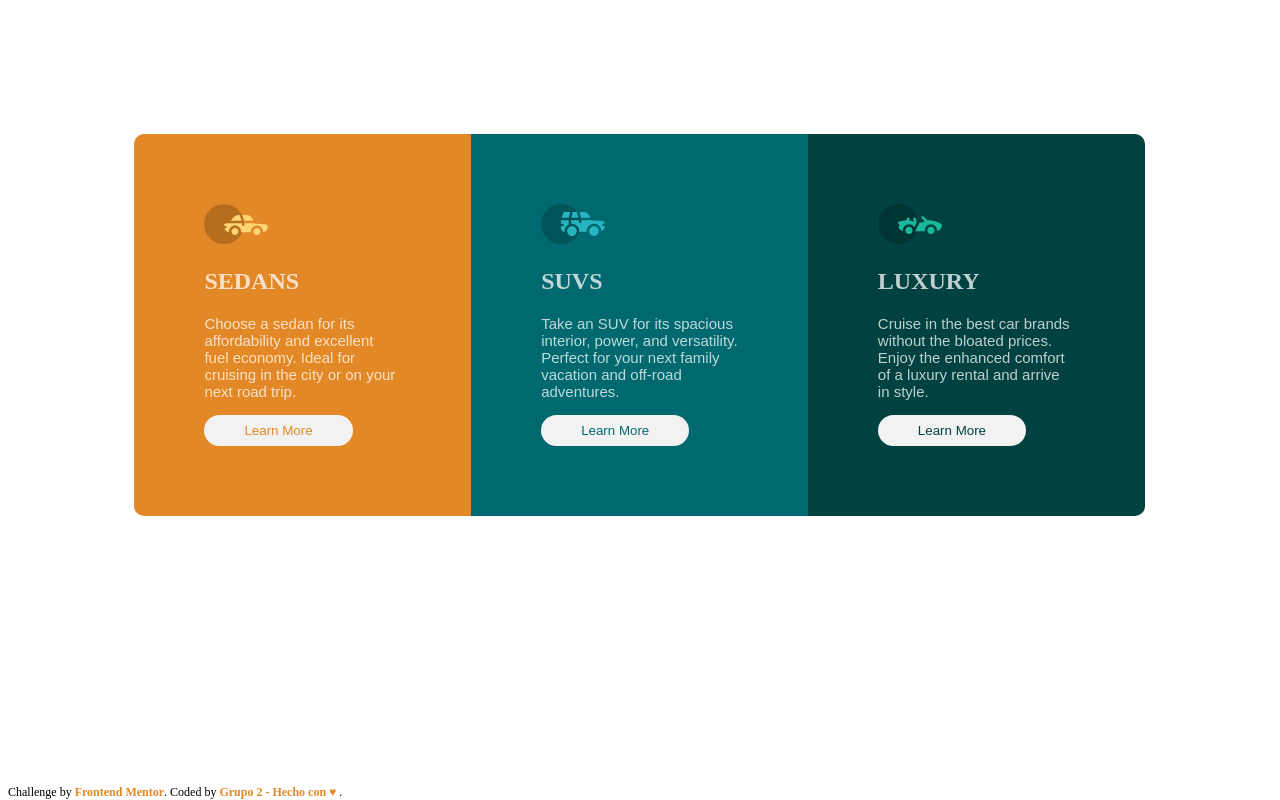
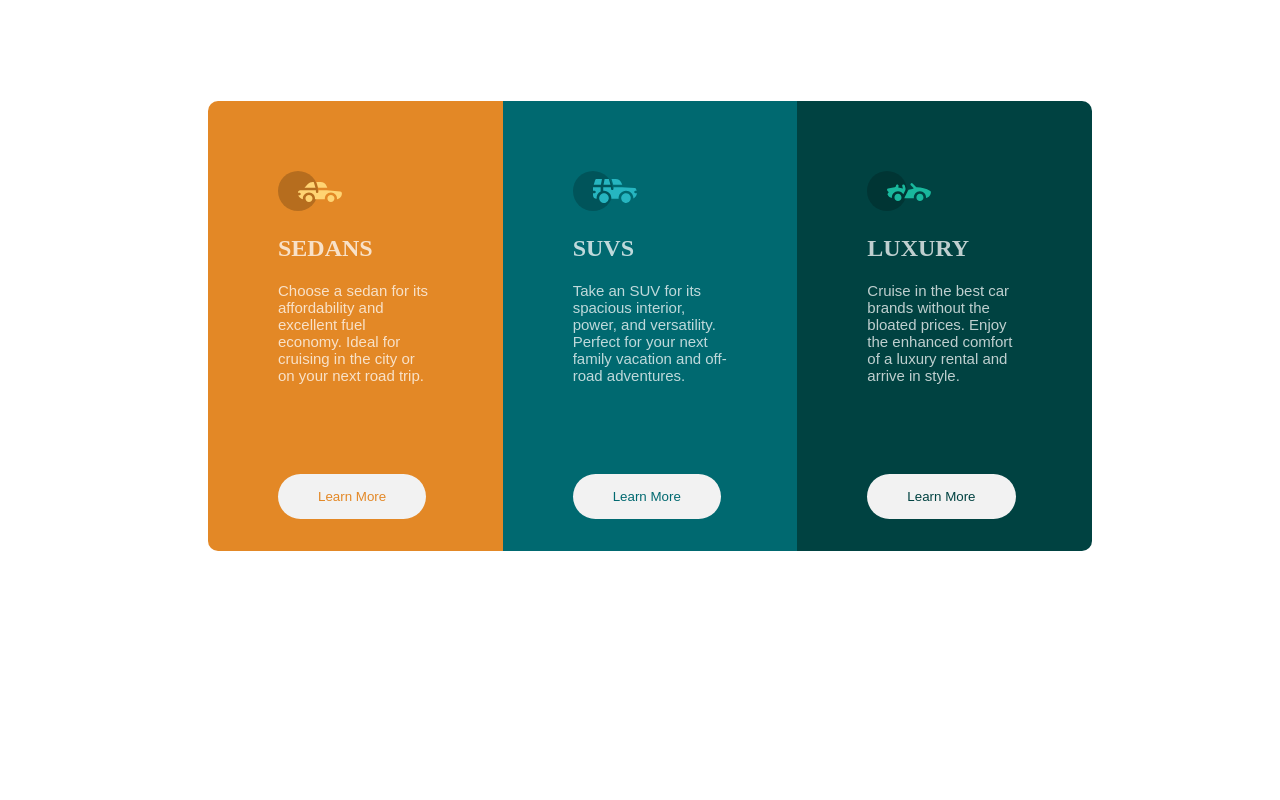
Before and after one commit to Matias98cs/Challenge1GrupalColumnas, a plain HTML site: page index.html in a window 1280 px wide. Drawn offline with Linux system fonts and the light colour scheme; a web font is replaced by a local one.

Commit message:
Add files via upload

```diff
--- a/index.html
+++ b/index.html
@@ -1,10 +1,8 @@
 <!DOCTYPE html>
 <html lang="en">
-
 <head>
   <meta charset="UTF-8">
-  <meta name="viewport" content="width=device-width, initial-scale=1.0">
-  <!-- displays site properly based on user's device -->
+  <meta name="viewport" content="width=device-width, initial-scale=1.0"> <!-- displays site properly based on user's device -->
   <link rel="stylesheet" href="./style.css">
   <link rel="icon" type="image/png" sizes="32x32" href="./images/favicon-32x32.png">
 
@@ -16,80 +14,66 @@
     .attribution a { color: hsl(228, 45%, 44%); }
   </style> -->
 </head>
-
 <body>
 
-  <div class="EspacioDeTrabajo">
-    <div class="ContendorPrincipal">
-      <div class="GridColumnas">
+  <div class="Contenedor-Columnas">
     <div class="col col-1">
-          <div class="Contenedor-de-columna">
-            <div class="Contenedor-imagen-col">
+      <div class="Contenidos-Col">
+        <div class="Contenidos-Col-ContenedorImagen">
           <img src="images/icon-sedans.svg" alt="">
         </div>
-            <div class="Contenedor-de-titulo-Col">
-              <h2 class="Titulo-Col">SEDANS</h2>
+        <div class="Contenidos-Col-ContenedorTitulo">
+          <h2 class="Contenidos-Col-ContenedorTitulo_Titulo">SEDANS</h2>
         </div>
-            <div class="Contenedor-Parrafo-Col">
-              <p class="Parrafo-Col"> Choose a sedan for its affordability and excellent fuel economy. Ideal for
-                cruising in the city
+        <div class="Contenidos-Col-ContenedorParrafo">
+          <p class="Contenidos-Col-ContenedorTitulo_Parrafo">  Choose a sedan for its affordability and excellent fuel economy. Ideal for cruising in the city
             or on your next road trip.</p>
         </div>
-            <div class="Contenedor-Boton-Col">
-              <button class="Boton btn-1">Learn More</button>
+        <div class="Contenidos-Col-ContenedorBoton">
+          <button class="Contenidos-Col-ContenedorBotonCol_Boton BTN1">Learn More</button>
         </div>
       </div>
 
     </div>
     <div class="col col-2">
-          <div class="Contenedor-de-columna">
-            <div class="Contenedor-imagen-col">
+      <div class="Contenidos-Col">
+        <div class="Contenidos-Col-ContenedorImagen">
           <img src="images/icon-suvs.svg" alt="">
         </div>
-            <div class="Contenedor-de-titulo-Col">
-              <h2 class="Titulo-Col"> SUVS</h2>
+        <div class="Contenidos-Col-ContenedorTitulo">
+          <h2 class="Contenidos-Col-ContenedorTitulo_Titulo">SUVS</h2>
         </div>
-            <div class="Contenedor-Parrafo-Col">
-              <p class="Parrafo-Col">Take an SUV for its spacious interior, power, and versatility. Perfect for your
-                next family vacation
+        <div class="Contenidos-Col-ContenedorParrafo">
+          <p class="Contenidos-Col-ContenedorTitulo_Parrafo">Take an SUV for its spacious interior, power, and versatility. Perfect for your next family vacation
             and off-road adventures.</p>
         </div>
-            <div class="Contenedor-Boton-Col">
-              <button class="Boton btn-2">Learn More</button>
+        <div class="Contenidos-Col-ContenedorBoton">
+          <button class="Contenidos-Col-ContenedorBotonCol_Boton BTN2">Learn More</button>
         </div>
       </div>
 
     </div>
     <div class="col col-3">
-          <div class="Contenedor-de-columna">
-            <div class="Contenedor-imagen-col">
+      <div class="Contenidos-Col">
+      <div class="Contenidos-Col-ContenedorImagen">
         <img src="images/icon-luxury.svg" alt="">
       </div>
-            <div class="Contenedor-de-titulo-Col">
-              <h2 class="Titulo-Col"> LUXURY </h2>
+      <div class="Contenidos-Col-ContenedorTitulo">
+        <h2 class="Contenidos-Col-ContenedorTitulo_Titulo">LUXURY</h2>
       </div>
-            <div class="Contenedor-Parrafo-Col">
-              <p class="Parrafo-Col">Cruise in the best car brands without
+      <div class="Contenidos-Col-ContenedorParrafo">
+        <p class="Contenidos-Col-ContenedorTitulo_Parrafo">Cruise in the best car brands without
            the bloated prices. Enjoy the enhanced comfort of a luxury
           rental and arrive in style.</p>
       </div>
-            <div class="Contenedor-Boton-Col">
-              <button class="Boton btn-3">Learn More</button>
+      <div class="Contenidos-Col-ContenedorBoton">
+        <button class="Contenidos-Col-ContenedorBotonCol_Boton BTN3">Learn More</button>
       </div>
       </div>
     </div>
     </div>
 
   </div>
-  </div>
 
-  </div>
-
-  <!-- Footer -->
-  <div class="attribution">
-    Challenge by <a href="https://www.frontendmentor.io?ref=challenge" target="_blank">Frontend Mentor</a>.
-    Coded by <a href="#">Grupo 2 - Hecho con &hearts; </a>.
-  </div>
 </body>
-
 </html>
--- a/style.css
+++ b/style.css
@@ -8,25 +8,19 @@
     --FondoCol3: hsl(179, 100%, 13%);
 }
 
-.ContendorPrincipal{
-    text-align: center;
-    margin-top: 10%;
 
-}
-.EspacioDeTrabajo{
-    text-align: center;
-    display: inline-block;
-}
-.GridColumnas{
-    display: grid;
-    grid-template-columns: 33.3% 33.3% 33.3%;
-    text-align: left;
-    margin-left: 10%;
-    margin-right: 10%;
+.Contenedor-Columnas{
+    display: flex;
+    justify-content: center;
+    margin-top: 8%;
+    margin-left: 200px;
+    margin-right: 180px;
 }
 
 .col{
-    height: 100%;
+    height: 450px;
+    width: 100%;
+
 }
 .col-1{
     background-color: var(--FondoCol1) ;
@@ -40,44 +34,53 @@
     border-radius: 0px 10px 10px 0px ;
 }
 
-.Contenedor-de-columna{
+.Contenidos-Col{
     margin: 70px;
+
 }
-
-.ContenedorBotonCol{
+.Contenidos-Col-ContenedorBoton{
     margin-top: 90px;
 }
-.Boton{
+.Contenidos-Col-ContenedorBotonCol_Boton{
     background-color: hsl(0, 0%, 95%);
     border-radius: 30px;
-    padding-top: 8px;
-    padding-bottom: 8px;
+
+    padding-top: 15px;
+    padding-bottom: 15px;
     padding-left: 40px;
     padding-right: 40px;
     border: none;
 }
-.btn-1{
+.BTN1{
     color: var(--FondoCol1);
 }
-.btn-2{
+.BTN2{
     color: var(--FondoCol2);
 }
-.btn-3{
+.BTN3{
     color: var(--FondoCol3);
 }
+.Contenidos-Col-ContenedorBotonCol_Boton:hover{
+    background-color: rgba(0, 0, 0, 0);
+    border: 1px solid white;
+    color: white;
+    cursor: pointer;
+}
 
-.Parrafo-Col{
+.Contenidos-Col-ContenedorTitulo_Parrafo{
     color: hsla(0, 0%, 100%, 0.75);
     font-family: "Lexend Deca", sans-serif;
     font-size: 15px;
     font-weight: 400;
 }
 
-.Titulo-Col{
+.Contenidos-Col-ContenedorTitulo_Titulo{
     color: hsla(0, 0%, 100%, 0.75);
     font-family: "Big Shoulders Display";
     font-weight: 700;
 }
+
+
 .attribution {
     position: absolute;
     bottom: 0;
```
Lines whose indentation alone changed are shown as unchanged.
